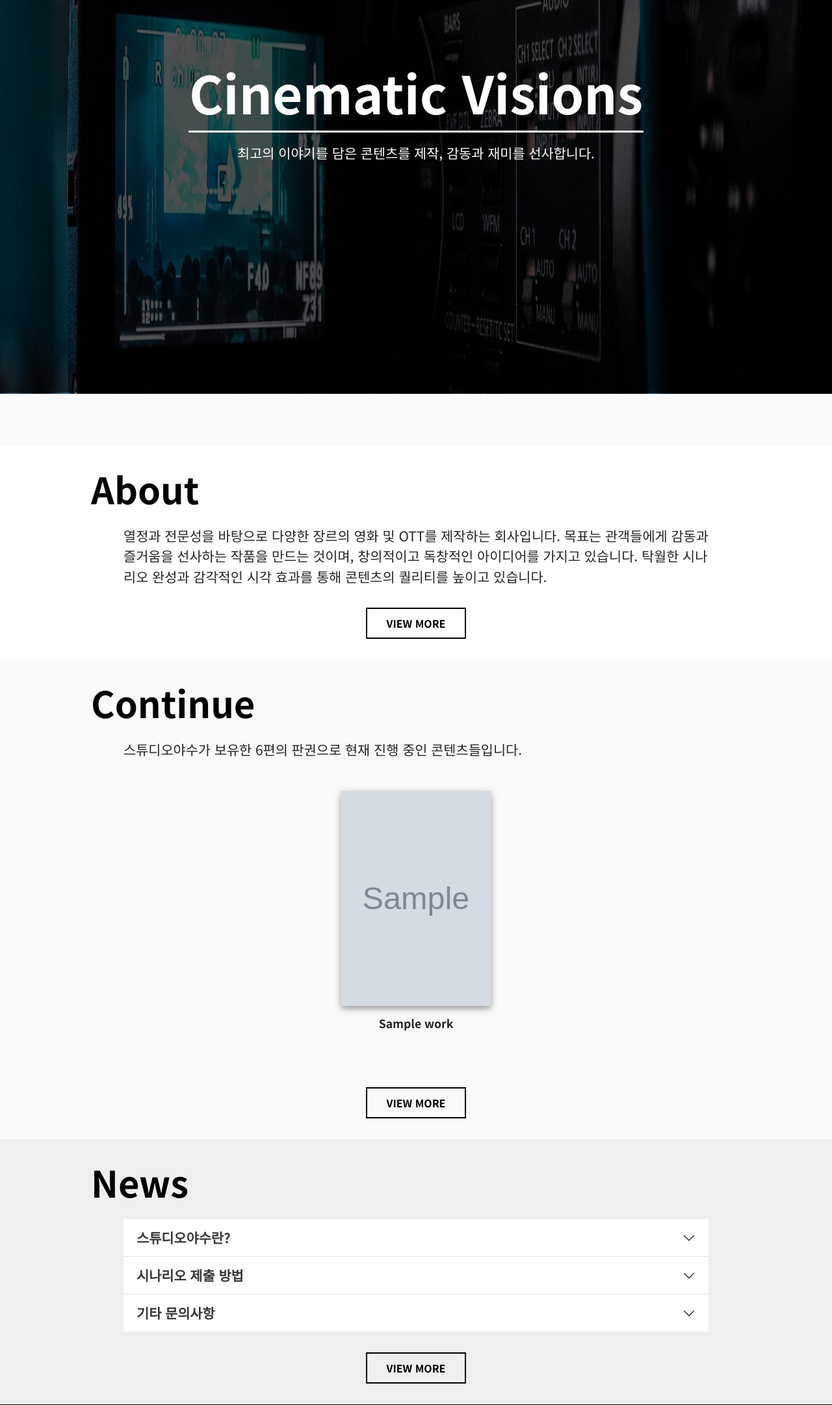
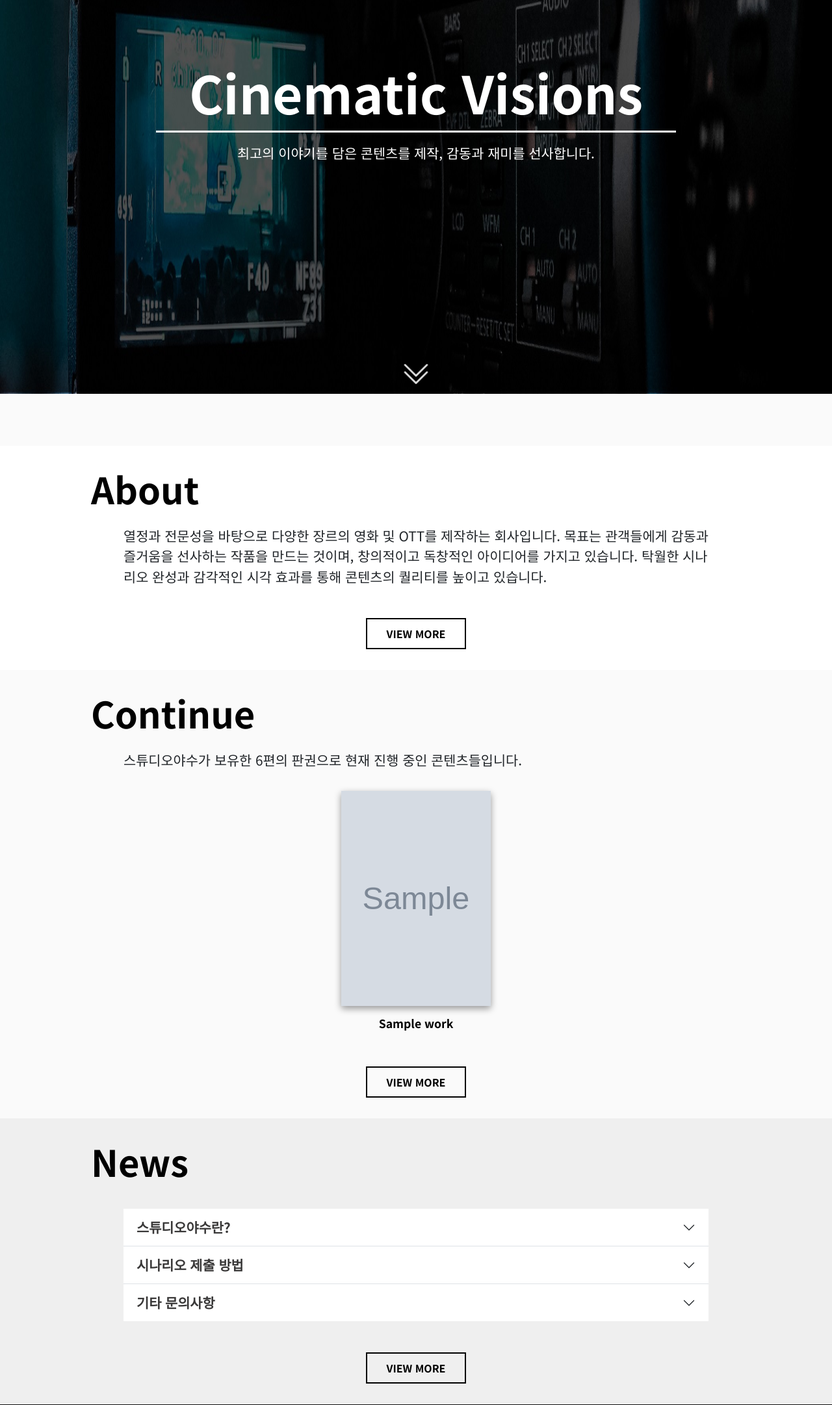
Before and after one commit to DoYeon0430/studiobeast, a Django app: page / in a window 1280 px wide. Shown: the part 194-2356 px from the top of the page at 65% size. Run offline with Django 4.2, Linux system fonts and the light colour scheme; tables that the repository leaves empty hold one stand-in row (values such as "Sample post"); grey boxes marked "Sample" are stand-in pictures.

Commit message:
css renew2 upload

```diff
--- a/static/css/index.css
+++ b/static/css/index.css
@@ -110,15 +116,24 @@ body {
     font-size: 5rem;
     font-weight: 600;
     border-bottom: 3px solid white;
-    width: 700px;
+    width: 800px;
   }
 
   .img_text_two {
     text-align: center;
     color: white;
-    font-size: 1.5rem;
+    font-size: 1.3rem;
     padding-top: 1rem;
-    width: 1000px;
+    width: 800px;
+  }
+
+  .img_svg_one {
+    position: absolute;
+    bottom: 1%;
+    color: white;
+    left: 50%;
+    transform: translateX(-50%);
+    animation: blink 2s infinite;
   }
 
   /* 네비게이션 바 */
@@ -351,7 +363,7 @@ body {
     justify-content: center;
     width: 900px;
     margin: 0 auto;
-    margin-bottom: 2rem;
+    margin-bottom: 1rem;
   }
 
   .works_container_three {
@@ -359,13 +371,15 @@ body {
     flex-wrap: wrap;
     justify-content: center;
     width: 1000px;
-    margin: 3rem auto 0 auto;
+    margin: 0 auto;
   }
 
   .works_main_three {
     width: 33%;
     text-align: center;
-    margin-bottom: 3rem;
+    text-decoration: none;
+    color: #000;
+    margin: 1rem 0;
     position: relative;
     cursor: pointer;
   }
@@ -439,7 +453,7 @@ body {
 
   .accordion{
     width: 900px;
-    margin: 0 auto;
+    margin: 1rem auto;
     --bs-accordion-btn-active-icon:none;
   }
 
--- a/static/css/works.css
+++ b/static/css/works.css
@@ -32,6 +32,8 @@
     text-align: left;
     margin-bottom: 3rem;
     cursor: pointer;
+    text-decoration: none;
+    color: #000;
 }
 
 .works_button {
@@ -180,6 +182,8 @@
     text-align: left;
     margin-bottom: 3rem;
     cursor: pointer;
+    text-decoration: none;
+    color: #000;
 }
 
 .works_button {
@@ -379,6 +383,8 @@
     margin: 1rem 0.5rem;
     position: relative;
     cursor: pointer;
+    text-decoration: none;
+    color: #000;
 }
 
 .works_button {
--- a/templates/about/index.html
+++ b/templates/about/index.html
@@ -19,41 +19,45 @@
 
     <div class="img_text_main">
       <div class="img_text_one">Cinematic Visions</div>
-      <div class="img_about_two">최고의 이야기를 담은 콘텐츠를 제작, 감동과 재미를 선사합니다.</div>
+      <div class="img_text_two">최고의 이야기를 담은 콘텐츠를 제작, 감동과 재미를 선사합니다.</div>
     </div>
+    <svg xmlns="http://www.w3.org/2000/svg" width="45" height="45" fill="currentColor" class="img_svg_one bi bi-chevron-double-down" viewBox="0 0 16 16">
+      <path fill-rule="evenodd" d="M1.646 6.646a.5.5 0 0 1 .708 0L8 12.293l5.646-5.647a.5.5 0 0 1 .708.708l-6 6a.5.5 0 0 1-.708 0l-6-6a.5.5 0 0 1 0-.708z"/>
+      <path fill-rule="evenodd" d="M1.646 2.646a.5.5 0 0 1 .708 0L8 8.293l5.646-5.647a.5.5 0 0 1 .708.708l-6 6a.5.5 0 0 1-.708 0l-6-6a.5.5 0 0 1 0-.708z"/>
+    </svg>
   </div>
 
   <div class="main_poster" style="background-color: #fafafa;">
     <div class="main_poster_wrapper">
       {% for poster in contents_works %}
-        <div class="main_poster_img" onclick="location.href='{% url 'works:detail' poster.id %}'">
+        <a class="main_poster_img" href="{% url 'works:detail' poster.id %}">
           <img src="{{ poster.photo.url }}" alt="{{ poster.subject }} 이미지">
           <p>{{ poster.subject }}</p>
-        </div>
+        </a>
       {% endfor %}
     </div>
     <div class="main_poster_wrapper">
       {% for poster in contents_works %}
-        <div class="main_poster_img" onclick="location.href='{% url 'works:detail' poster.id %}'">
+        <a class="main_poster_img" href="{% url 'works:detail' poster.id %}">
           <img src="{{ poster.photo.url }}" alt="{{ poster.subject }} 이미지">
           <p>{{ poster.subject }}</p>
-        </div>
+        </a>
       {% endfor %}
     </div>
     <div class="main_poster_wrapper">
       {% for poster in contents_works %}
-        <div class="main_poster_img" onclick="location.href='{% url 'works:detail' poster.id %}'">
+        <a class="main_poster_img" href="{% url 'works:detail' poster.id %}">
           <img src="{{ poster.photo.url }}" alt="{{ poster.subject }} 이미지">
           <p>{{ poster.subject }}</p>
-        </div>
+        </a>
       {% endfor %}
     </div>
     <div class="main_poster_wrapper">
       {% for poster in contents_works %}
-        <div class="main_poster_img" onclick="location.href='{% url 'works:detail' poster.id %}'">
+        <a class="main_poster_img" href="{% url 'works:detail' poster.id %}">
           <img src="{{ poster.photo.url }}" alt="{{ poster.subject }} 이미지">
           <p>{{ poster.subject }}</p>
-        </div>
+        </a>
       {% endfor %}
     </div>
   </div>
@@ -80,7 +84,7 @@
       </div>
       <div class="works_container_three">
         {% for works in continue_ott_works %}
-        <div class="works_main_three" onclick="location.href='{% url 'works:detail' works.id%}'">
+        <a class="works_main_three" href="{% url 'works:detail' works.id%}">
           <div class="works_over_three">
             <img src="{{ works.photo.url }}" alt="{{ works.subject }} 이미지">
             <span class="works_text_three">
@@ -88,10 +92,10 @@
             </span>
           </div>
           <h2>{{ works.subject }}</h2>
-        </div>
+        </a>
         {% endfor %}
         {% for works in continue_movie_works %}
-        <div class="works_main_three" onclick="location.href='{% url 'works:detail' works.id%}'">
+        <a class="works_main_three" href="{% url 'works:detail' works.id%}">
           <div class="works_over_three">
             <img src="{{ works.photo.url }}" alt="{{ works.subject }} 이미지">
             <span class="works_text_three">
@@ -99,7 +103,7 @@
             </span>
           </div>
           <h2>{{ works.subject }}</h2>
-        </div>
+        </a>
         {% endfor %}
     </div>
     </div>
--- a/templates/base.html
+++ b/templates/base.html
@@ -126,8 +126,6 @@
 
     var main_two_text_one = document.querySelector(".main_two_text_one");
 
-    var main_two_wrapper = document.querySelector(".main_two_wrapper");
-
     var main_three_text_one = document.querySelector(".main_three_text_one");
 
     var main_four_text_one = document.querySelector(".main_four_text_one");
@@ -136,12 +134,6 @@
         main_two_text_one.classList.add("text-animation");
       } else {
         main_two_text_one.classList.remove("text-animation");
-      }
-
-      if (isInViewport(main_two_wrapper)) {
-        main_two_wrapper.classList.add("main_two_animate");
-      } else {
-        main_two_wrapper.classList.remove("main_two_animate");
       }
 
       if (isInViewport(main_three_text_one)) {
@@ -200,7 +192,7 @@
         document.getElementById("scrollTopLink").style.display = "none";
       }
     });
-</script>
+  </script>
 <a class="draggable_off" id="scrollTopLink" href="#" style="position: fixed; bottom: 1.5rem; right: 1.5rem; display: none;"><img style="width: 40px; height: 40px; opacity: 0.7;" src="{% static 'img/top.svg' %}" alt="My Image">
 </a>
 </body>
--- a/templates/contact/contact.html
+++ b/templates/contact/contact.html
@@ -38,7 +38,7 @@
         logoControl: false,
         mapDataControl: false,
         zoomControl: true,
-        minZoom: 1,
+        minZoom: 6,
       });
       resize();
       window.addEventListener('resize', resize);
```
Also changed, not shown: other parts of static/css/index.css (+43 -26 lines), templates/works/works.html (+6 -6 lines).
